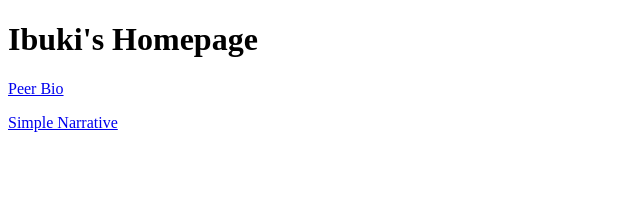
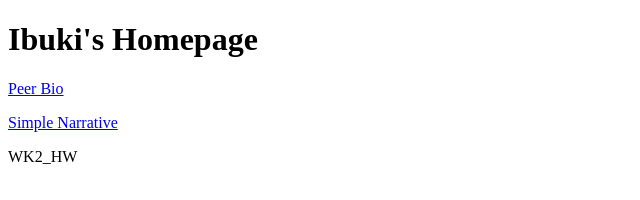
Before and after one commit to ibkiwmt/ibkiwmt.github.io, a plain HTML site: page index.html in a window 1280 px wide. Shown: the full height of the page, 0-640 px from the left. Drawn offline with Linux system fonts and the light colour scheme.

Commit message:
added wk2 hw

```diff
--- a/index.html
+++ b/index.html
@@ -10,5 +10,6 @@
     <h1>Ibuki's Homepage</h1>
     <p><a href="peer-bio">Peer Bio</a></p>
     <p><a href="simple-narrative">Simple Narrative</a></p>
+    <p><a href="flexbox-hw"></a>WK2_HW</p>
 </body>
 </html>
```
Also changed, not shown: flexbox-hw/flex-style.css (renamed from flexbox_hw/flex-style.css), flexbox-hw/meyer_reset.css (renamed from flexbox_hw/meyer_reset.css), flexbox-hw/semantic.html (renamed from flexbox_hw/semantic.html), flexbox-test/style.css (renamed from flexbox_test/style.css), flexbox-test/test.html (renamed from flexbox_test/test.html), 4 other files.
